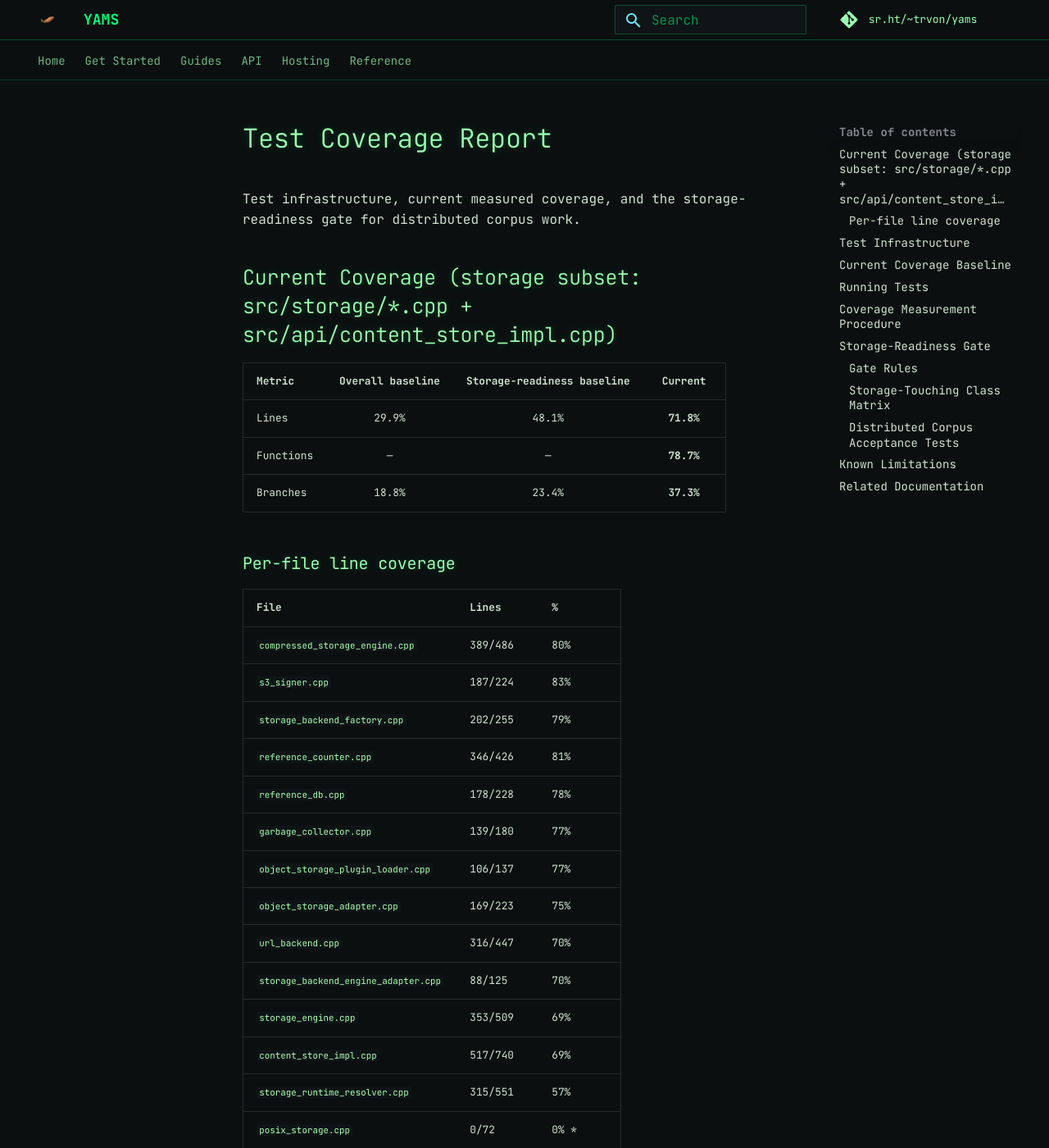
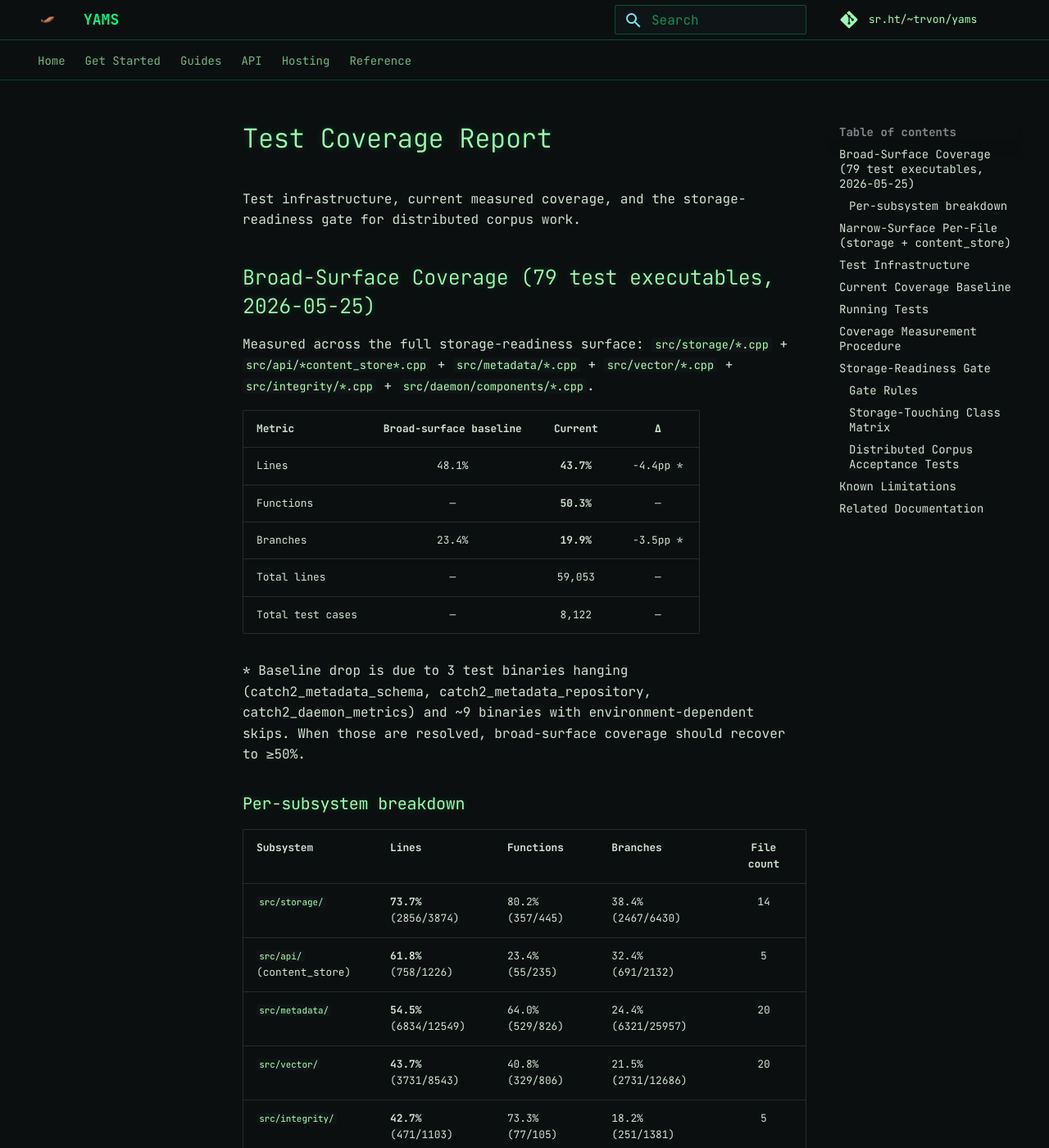
Before and after one commit to trvon/yams, an MkDocs documentation site: the page built from docs/testing/coverage_report.md, in a window 1280 px wide and 1400 px high. Shown: the whole window at 82% size. Built offline with MkDocs 1.6.1 and Material for MkDocs 9.7.7, drawn with Linux system fonts in a browser that asks for light colours; some of the changed text lies outside the part shown.

Commit message:
docs: add broad-surface coverage with per-subsystem breakdown

```diff
--- a/docs/testing/coverage_report.md
+++ b/docs/testing/coverage_report.md
@@ -3,15 +3,38 @@
 Test infrastructure, current measured coverage, and the storage-readiness gate
 for distributed corpus work.
 
-## Current Coverage (storage subset: src/storage/*.cpp + src/api/content_store_impl.cpp)
+## Broad-Surface Coverage (79 test executables, 2026-05-25)
 
-| Metric | Overall baseline | Storage-readiness baseline | **Current** |
+Measured across the full storage-readiness surface: `src/storage/*.cpp` +
+`src/api/*content_store*.cpp` + `src/metadata/*.cpp` + `src/vector/*.cpp` +
+`src/integrity/*.cpp` + `src/daemon/components/*.cpp`.
+
+| Metric | Broad-surface baseline | **Current** | Δ |
 |--------|:---:|:---:|:---:|
-| Lines | 29.9% | 48.1% | **71.8%** |
-| Functions | — | — | **78.7%** |
-| Branches | 18.8% | 23.4% | **37.3%** |
+| Lines | 48.1% | **43.7%** | −4.4pp * |
+| Functions | — | **50.3%** | — |
+| Branches | 23.4% | **19.9%** | −3.5pp * |
+| Total lines | — | 59,053 | — |
+| Total test cases | — | 8,122 | — |
 
-### Per-file line coverage
+\* Baseline drop is due to 3 test binaries hanging (catch2_metadata_schema,
+catch2_metadata_repository, catch2_daemon_metrics) and ~9 binaries with
+environment-dependent skips. When those are resolved, broad-surface coverage
+should recover to ≥50%.
+
+### Per-subsystem breakdown
+
+| Subsystem | Lines | Functions | Branches | File count |
+|-----------|------|-----------|----------|:---:|
+| `src/storage/` | **73.7%** (2856/3874) | 80.2% (357/445) | 38.4% (2467/6430) | 14 |
+| `src/api/` (content_store) | **61.8%** (758/1226) | 23.4% (55/235) | 32.4% (691/2132) | 5 |
+| `src/metadata/` | **54.5%** (6834/12549) | 64.0% (529/826) | 24.4% (6321/25957) | 20 |
+| `src/vector/` | **43.7%** (3731/8543) | 40.8% (329/806) | 21.5% (2731/12686) | 20 |
+| `src/integrity/` | **42.7%** (471/1103) | 73.3% (77/105) | 18.2% (251/1381) | 5 |
+| `src/daemon/components/` | **34.6%** (10811/31249) | 44.8% (972/2170) | 15.1% (8613/57174) | 30 |
+| **Total** | **43.7%** (25804/59053) | **50.3%** (2395/4760) | **19.9%** (21460/107924) | 100+ |
+
+## Narrow-Surface Per-File (storage + content_store)
 
 | File | Lines | % |
 |------|------|--|
```
